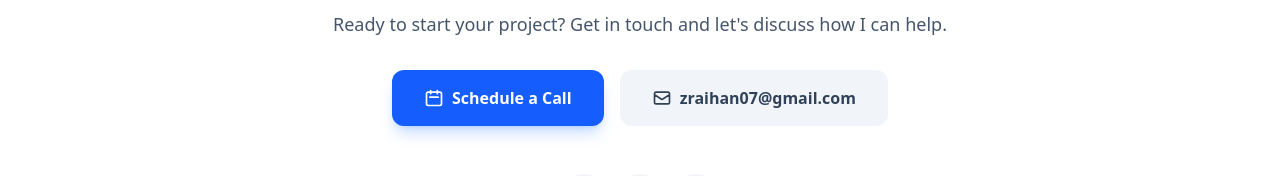
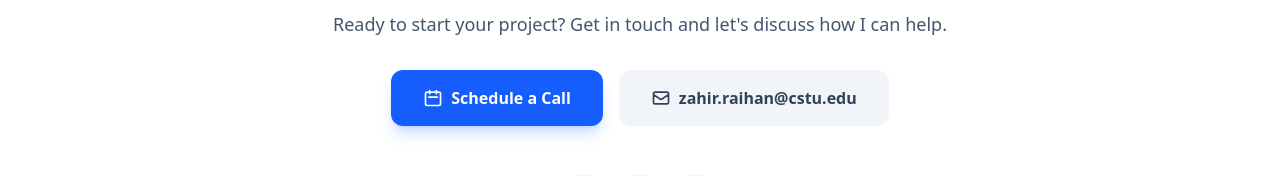
Before and after one commit to zraihan-CSTU/ZR-landing-page, a Next.js app: page / in a window 1280 px wide. Shown: the part 3766-3942 px from the top of the page. Built offline with nearby package versions, Linux system fonts and the light colour scheme.

Commit message:
zahir.raihan@cstu.edu email added

```diff
--- a/app/page.tsx
+++ b/app/page.tsx
@@ -482,7 +482,7 @@ export default function Home() {
                 className="inline-flex items-center justify-center px-8 py-4 text-base font-semibold text-slate-700 dark:text-slate-200 bg-slate-100 dark:bg-slate-800 hover:bg-slate-200 dark:hover:bg-slate-700 rounded-xl transition-all"
               >
                 <MailIcon className="w-5 h-5 mr-2" />
-                zraihan07@gmail.com
+                zahir.raihan@cstu.edu
               </a>
             </div>
 
```
